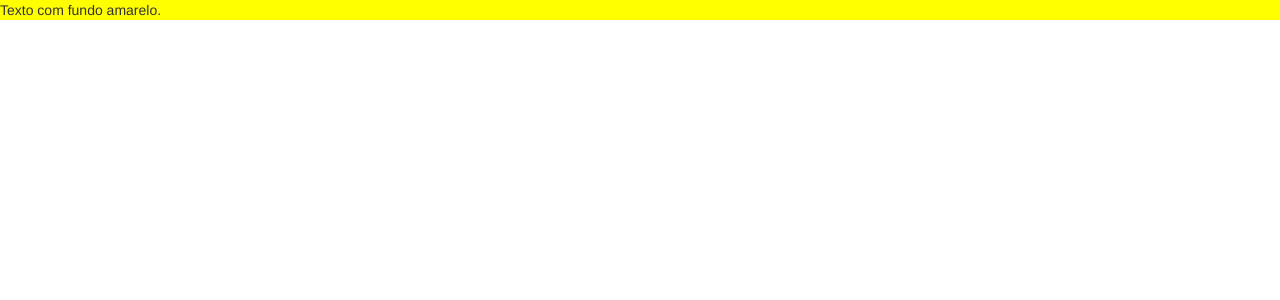
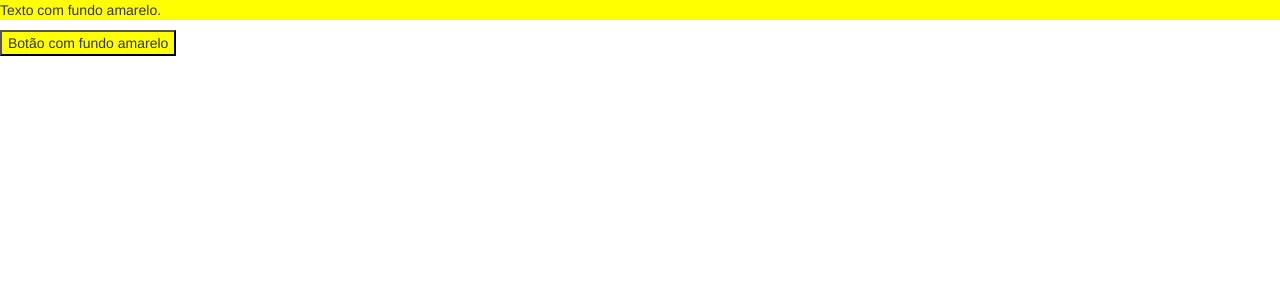
Before and after one commit to iarlenaquiles/diretivas-angular2, an Angular app: page / in a window 1280 px wide. Shown: the top 300 px of the page. Built offline with nearby package versions, Linux system fonts and the light colour scheme.

Commit message:
Criando um botão

```diff
--- a/src/app/diretivas-customizadas/diretivas-customizadas.component.html
+++ b/src/app/diretivas-customizadas/diretivas-customizadas.component.html
@@ -1,3 +1,5 @@
 <p FundoAmarelo>
   Texto com fundo amarelo.
 </p>
+
+<button FundoAmarelo> Botão com fundo amarelo</button>
```
